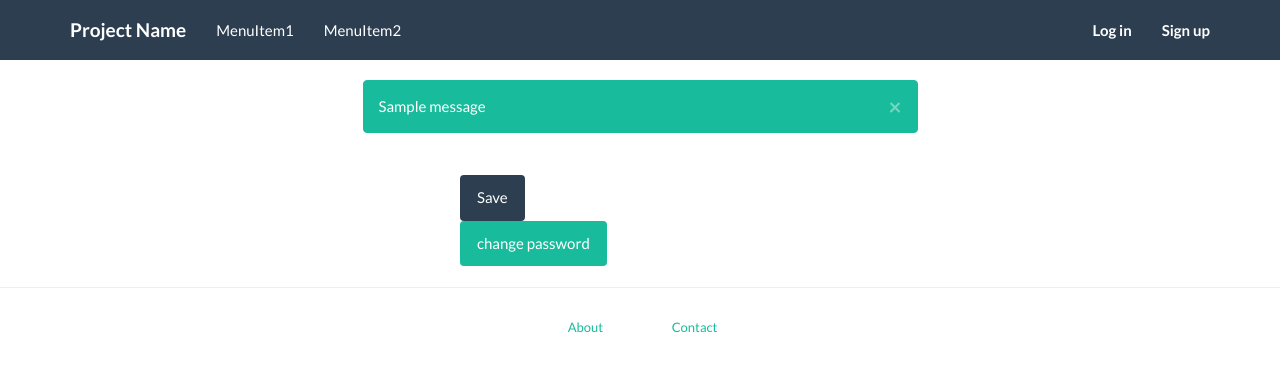
After one commit to bartromgens/django-project-template, a Django app: template website/templates/website/userprofile.html in a window 1280 px wide. The commit adds this page. Shown: the top 372 px of the page. Run offline with Django 3.2, Linux system fonts and the light colour scheme; the template is opened without the code that fills it, so the values that code supplies are empty; tables that the repository leaves empty hold one stand-in row (values such as "Sample post"); one stand-in notice (Sample message) is shown; some libraries are stand-ins or nearby versions.

Commit message:
create userprofile update page

```diff
--- /dev/null
+++ b/website/static/css/custom.css
@@ -0,0 +1,13 @@
+html, body {
+  overflow-x: hidden;
+}
+
+body {
+  padding-top: 60px;
+}
+
+.vertical-spacer-20 {
+    padding: 0;
+    margin: 0;
+    height: 20px;
+}
--- a/website/templates/website/base.html
+++ b/website/templates/website/base.html
@@ -17,9 +17,9 @@
 
   <link rel="stylesheet" href="{% static 'lib/bootstrap-3.3.7/css/bootstrap.min.css' %}" type="text/css">
   <link rel="stylesheet" href="{% static 'lib/bootstrap-3.3.7/css/bootstrap-flatly.min.css' %}" type="text/css">
-  <link rel="stylesheet" href="{% static 'lib/custom.css' %}" type="text/css">
+  <link rel="stylesheet" href="{% static 'css/custom.css' %}" type="text/css">
 
-  <script src="{% static 'lib/jquery-3.1.1.min.js' %}" type="text/javascript"></script>
+  <script src="{% static 'lib/jquery-3.1.1/jquery-3.1.1.min.js' %}" type="text/javascript"></script>
   <script src="{% static 'lib/bootstrap-3.3.7/js/bootstrap.min.js' %}" type="text/javascript"></script>
 
   {% block headcontent_end %}{% endblock %}
@@ -51,7 +51,17 @@
 
         <ul class="nav navbar-nav navbar-right">
           {% if user.is_authenticated %}
-            <li><a href="/accounts/logout"><b>Log out</b></a></li>
+            <li class="dropdown">
+              <a href="/" class="dropdown-toggle" data-toggle="dropdown"><i class="glyphicon glyphicon-user"></i> <b class="caret"></b></a>
+              <ul class="dropdown-menu">
+                <li><a href="/userprofile/{{ user.id }}/"><i class="glyphicon glyphicon-user"></i> {{ user.username }}</a></li>
+                <li><a href="/accounts/logout"><i class="glyphicon glyphicon-log-out"></i> Log out</a></li>
+                {% if user.is_superuser %}
+                <li role="presentation" class="divider"></li>
+                <li><a href="/admin"><i class="glyphicon glyphicon-wrench"></i> admin</a></li>
+                {% endif %}
+              </ul>
+            </li>
           {% else %}
             <li><a href="/accounts/login"><b>Log in</b></a></li>
             <li><a href="/accounts/register"><b>Sign up</b></a></li>
--- /dev/null
+++ b/website/templates/website/userprofile.html
@@ -0,0 +1,49 @@
+{% extends "website/base.html" %}
+
+{% load static %}
+{% load bootstrap3 %}
+
+{% block title %}Userprofile {{ user.username }} {{ block.super }}{% endblock %}
+
+{% block content %}
+
+<div class="container">
+
+  {% if messages %}
+  <div class="vertical-spacer-20"></div>
+  <div class="row">
+    <div class="col-md-6 col-md-offset-3">
+      {% for message in messages %}
+      <div class="alert alert-success"><a href="#" class="close" data-dismiss="alert">&times;</a><span>{{ message }}</span></div>
+      {% endfor %}
+    </div>
+  </div>
+  {% endif %}
+
+  <div class="row">
+    <div class="col-md-12" align="center">
+      <h3>{{ user.username }}</h3>
+    </div>
+  </div>
+
+  <div class="row">
+    <div class="col-md-4 col-md-offset-4">
+
+      <form method="post" action="">
+        {% csrf_token %}
+        {% bootstrap_form form %}
+        {% buttons %}
+        <button type="submit" class="btn btn-primary" title="Save userprofile">
+          Save
+        </button>
+        {% endbuttons %}
+      </form>
+
+      <a class="btn btn-success" role="button" href="/accounts/password/change" title="Change password">change password</a>
+
+    </div>
+  </div>
+</div>
+
+
+{% endblock %}
--- a/website/urls.py
+++ b/website/urls.py
@@ -1,10 +1,14 @@
 from django.conf.urls import url, include
 from django.contrib import admin
+from django.contrib.auth.decorators import login_required
 from django.views.generic import TemplateView
+
+from website.views import UserProfileView
 
 
 urlpatterns = [
     url(r'^$', TemplateView.as_view(template_name='website/index.html'), name='homepage'),
+    url(r'^userprofile/(?P<pk>[0-9]+)/$', login_required(UserProfileView.as_view())),
 
     url(r'^accounts/', include('registration.backends.simple.urls')),  # the django-registration module
 
```
Also changed, not shown: website/static/lib/custom.css (deleted, +0 -7 lines), website/templates/registration/registration_complete.html (added, +11 -0 lines), website/views.py (added, +24 -0 lines), website/static/lib/jquery-3.1.1/jquery-3.1.1.min.js (renamed from website/static/lib/jquery-3.1.1.min.js).
